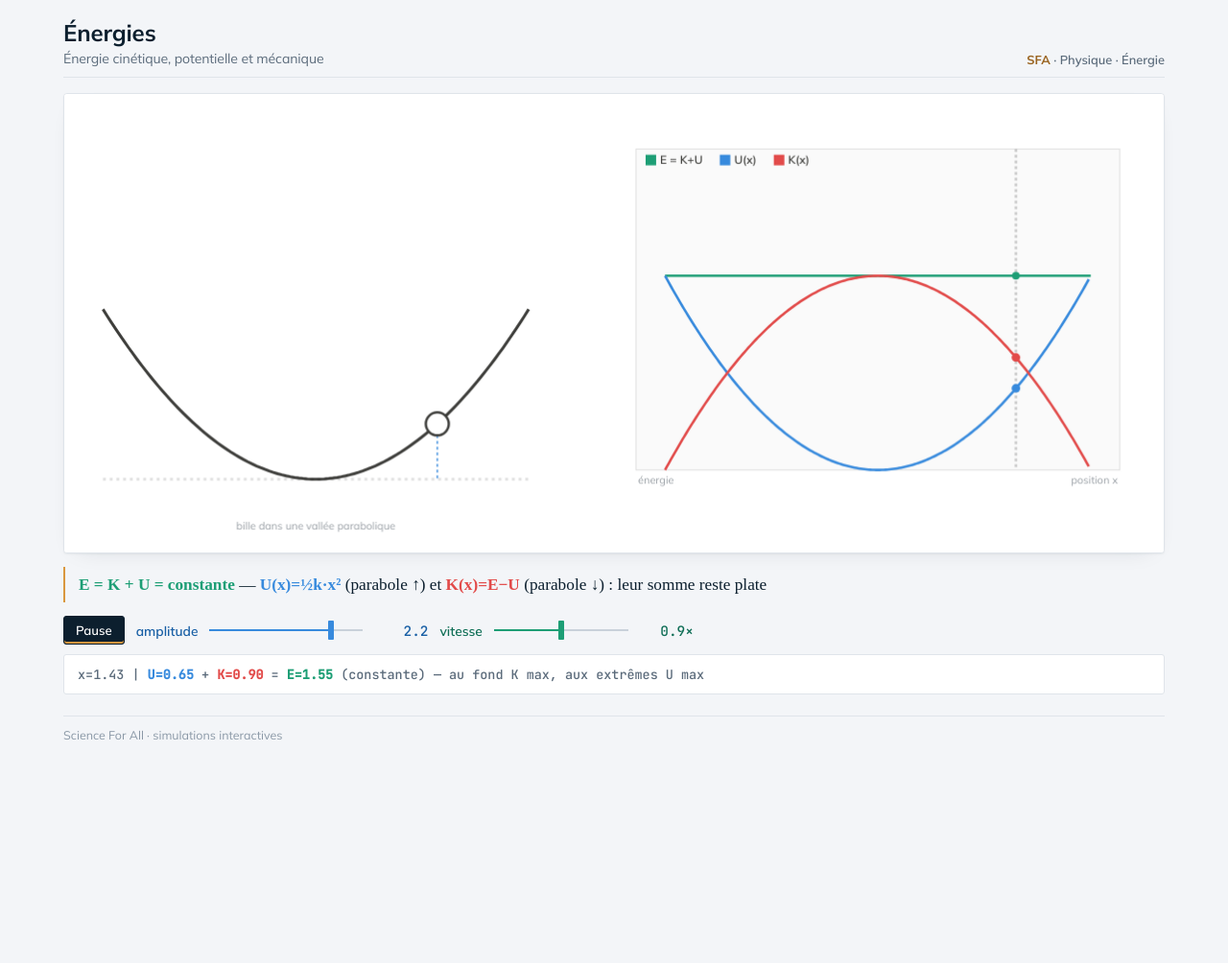
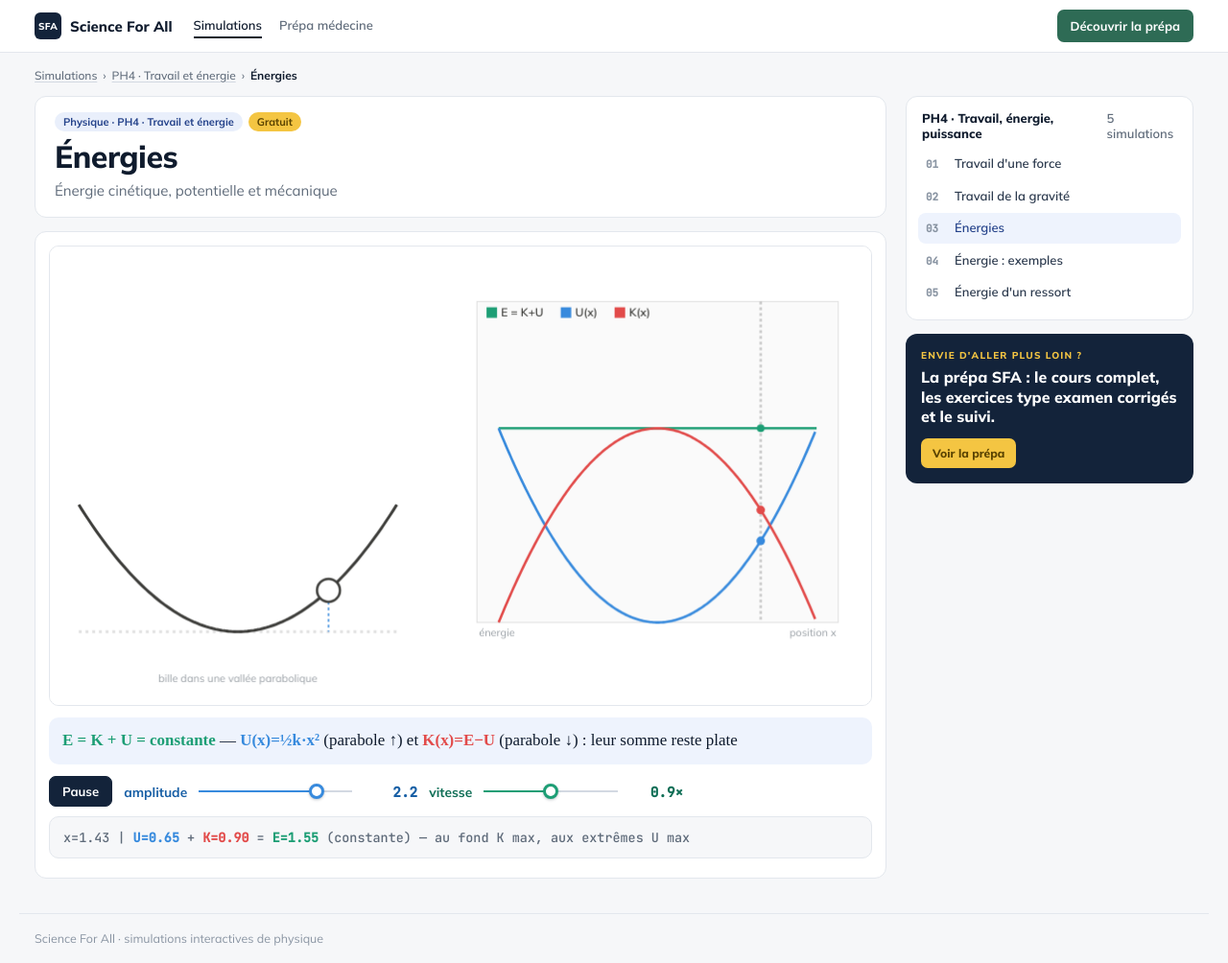
Before and after one commit to sfascienceforall-cell/-n-rgies, a plain HTML site: page index.html in a window 1280 px wide. Shown: the whole page at 96% size. Before the commit the page ends 808 px from the top, so only its background shows below. Drawn offline with Linux system fonts and the light colour scheme; a web font is replaced by a local one.

Commit message:
Nouveau thème SFA : navigation, chapitre ARES et simulations liées
La simulation adopte la charte du site (barre SFA, fil d'Ariane, carte titre,
colonne « simulations du chapitre » et encart prépa). La physique est inchangée.

Co-Authored-By: Claude Opus 5.5 <noreply@anthropic.com>
Claude-Session: https://claude.ai/code/session_01UjJnvVgWczg1QVyXVX4t97

```diff
--- a/index.html
+++ b/index.html
@@ -5,7 +5,7 @@
 <meta name="viewport" content="width=device-width, initial-scale=1">
 <title>Énergies · SFA</title>
 <link rel="preconnect" href="https://fonts.googleapis.com">
-<link rel="stylesheet" href="https://fonts.googleapis.com/css2?family=Mulish:wght@400;500;600;700&family=STIX+Two+Text:ital,wght@0,400;0,600;1,400&family=JetBrains+Mono:wght@500&display=swap">
+<link rel="stylesheet" href="https://fonts.googleapis.com/css2?family=Mulish:wght@400;500;600;700;800&family=STIX+Two+Text:ital,wght@0,400;0,600;1,400&family=JetBrains+Mono:wght@500&display=swap">
 </head>
 <body>
  <style>
@@ -22,45 +22,84 @@ canvas{display:block;border-radius:12px;border:1.5px solid #e8e8e8;touch-action:
 input[type=range]{flex:1;min-width:100px;}
 </style>
 <style id="sfa-kit">
-/* Kit SFA (clair) — plan blanc sur fond gris-bleu froid, encre bleu nuit, or en accent unique, réglages en règle graduée. */
-:root{--bg:#f3f5f8;--paper:#ffffff;--ink:#0c1f2e;--muted:#5b6b7b;--faint:#8a98a6;--rule:#dfe4ea;--rule2:#c9d1da;
-  --gold:#d9973f;--gold-ink:#9a6420;--press:#e9edf2;
+/* Kit SFA v2 — calqué sur la maquette des capsules gratuites : fond blanc, cartes à bord fin, encre bleu nuit,
+   bouton d'action vert, jaune réservé à « gratuit » et à la prépa. Mise en page : contenu + colonne latérale. */
+:root{--bg:#f6f7f9;--paper:#ffffff;--ink:#0f1b2d;--ink2:#2c3a4e;--muted:#5f6b7a;--faint:#8a95a3;--line:#e3e7ed;--line2:#d3d9e2;
+  --navy:#13233a;--navy2:#1d3354;--chip:#e9effb;--chip-ink:#24428a;--yellow:#f4c542;--yellow-ink:#5a4300;--green:#2e6b55;--green-h:#255a47;
+  --blue:#1e3f8f;--sel:#eef3fd;--rule:var(--line);--rule2:var(--line2);--press:#eef1f5;--gold:#f4c542;--gold-ink:#7a5b00;
   --f-ui:"Mulish",system-ui,-apple-system,"Segoe UI",sans-serif;--f-math:"STIX Two Text","Cambria Math",serif;
   --f-num:"JetBrains Mono",ui-monospace,monospace;color-scheme:light}
 html{background:var(--bg)}
-body{background:var(--bg)!important;color:var(--ink);font-family:var(--f-ui)!important;font-size:15px;line-height:1.5;
-  max-width:1180px;margin:0 auto!important;padding:20px 16px 32px!important}
-.sfa-head{display:flex;flex-wrap:wrap;align-items:flex-end;justify-content:space-between;gap:6px 24px;
-  border-bottom:1px solid var(--rule);padding-bottom:10px;margin-bottom:16px}
-.sfa-head h1{font:700 1.5rem/1.2 var(--f-ui);margin:0;letter-spacing:-.005em;text-wrap:balance}
-.sfa-head h1 small{display:block;font:400 .88rem var(--f-ui);color:var(--muted);margin-top:3px}
-.sfa-head .sfa-tag{font:600 .8rem var(--f-ui);color:var(--muted)}
-.sfa-head .sfa-tag b{color:var(--gold-ink);font-weight:700}
-select{font:500 .86rem var(--f-ui)!important;border:1px solid var(--rule2)!important;border-radius:3px!important;background:var(--paper)!important;color:var(--ink)!important;padding:5px 8px!important}
-.sfa-stage{border:1px solid var(--rule)!important;border-radius:4px!important;box-shadow:0 1px 2px rgba(12,31,46,.05),0 8px 24px -16px rgba(12,31,46,.18)}
-.sfa-stage canvas{border:0!important;box-shadow:none!important}
-canvas{background:var(--paper);border:1px solid var(--rule)!important;border-radius:4px!important;box-shadow:0 1px 2px rgba(12,31,46,.05),0 8px 24px -16px rgba(12,31,46,.18)}
+body{background:var(--bg)!important;color:var(--ink);font-family:var(--f-ui)!important;font-size:15px;line-height:1.5;margin:0!important;padding:0!important;max-width:none!important}
+a{color:inherit}
+/* barre du haut */
+.sfa-top{background:var(--paper);border-bottom:1px solid var(--line);position:sticky;top:env(safe-area-inset-top,0px);z-index:20}
+.sfa-top .in{max-width:1240px;margin:0 auto;padding:10px 16px;display:flex;align-items:center;gap:22px}
+.sfa-logo{display:flex;align-items:center;gap:9px;font:800 15px var(--f-ui);color:var(--ink);text-decoration:none;white-space:nowrap}
+.sfa-logo i{width:28px;height:28px;border-radius:6px;background:var(--navy);color:#fff;display:grid;place-items:center;font:800 10px var(--f-ui);font-style:normal;letter-spacing:.02em}
+.sfa-nav{display:flex;gap:18px;font:600 13px var(--f-ui);color:var(--muted)}
+.sfa-nav a{text-decoration:none;padding:4px 0;border-bottom:2px solid transparent}
+.sfa-nav a.on{color:var(--ink);border-bottom-color:var(--ink)}
+.sfa-cta{margin-left:auto;background:var(--green);color:#fff;font:700 13px var(--f-ui);padding:9px 14px;border-radius:7px;text-decoration:none;white-space:nowrap}
+.sfa-cta:hover{background:var(--green-h)}
+@media (max-width:720px){.sfa-nav{display:none}.sfa-cta{padding:8px 11px;font-size:12px}}
+/* page */
+.sfa-page{max-width:1240px;margin:0 auto;padding:14px 16px 36px}
+.sfa-crumbs{font:500 12px var(--f-ui);color:var(--muted);margin:2px 0 14px;display:flex;flex-wrap:wrap;gap:6px}
+.sfa-crumbs a{text-decoration:underline;text-underline-offset:2px;text-decoration-color:var(--line2)}
+.sfa-crumbs b{color:var(--ink);font-weight:700}
+.sfa-grid{display:grid;grid-template-columns:minmax(0,1fr) 300px;gap:20px;align-items:start}
+@media (max-width:980px){.sfa-grid{grid-template-columns:minmax(0,1fr)}}
+.sfa-titlecard{background:var(--paper);border:1px solid var(--line);border-radius:12px;padding:16px 20px;margin-bottom:14px}
+.sfa-chips{display:flex;flex-wrap:wrap;gap:6px;margin-bottom:8px}
+.sfa-chip{font:700 11px var(--f-ui);padding:3px 9px;border-radius:999px;background:var(--chip);color:var(--chip-ink)}
+.sfa-chip.free{background:var(--yellow);color:var(--yellow-ink)}
+.sfa-chip.hp{background:#f1eef9;color:#5a3fa0}
+.sfa-titlecard h1{font:800 clamp(1.5rem,2.6vw,2rem)/1.15 var(--f-ui);letter-spacing:-.015em;margin:0;text-wrap:balance}
+.sfa-titlecard p{margin:6px 0 0;color:var(--muted);max-width:70ch}
+.sfa-sim{background:var(--paper);border:1px solid var(--line);border-radius:12px;padding:14px;min-width:0}
+/* zone de simulation : le canevas et les scènes 3D prennent le style « lecteur » de la maquette */
+.sfa-sim canvas{background:#fff;border:1px solid var(--line)!important;border-radius:10px!important;box-shadow:none}
+.sfa-stage,.door-stage,.t-stage{border:1px solid var(--line)!important;border-radius:10px!important;box-shadow:none!important}
+.sfa-stage canvas,.door-stage canvas,.t-stage canvas{border:0!important;border-radius:0!important}
+/* contrôles */
 .row{gap:12px!important;margin:10px 0!important}
-.pill,.lbl,.tag{background:none!important;border:0!important;border-radius:0!important;padding:0!important;
-  font:600 .86rem var(--f-ui)!important;color:var(--muted);min-width:0}
-.val{background:none!important;border:0!important;border-radius:0!important;padding:0!important;
-  font:500 .9rem var(--f-num)!important;font-variant-numeric:tabular-nums;text-align:right}
-.btn{background:transparent!important;border:1px solid var(--rule2)!important;border-radius:3px!important;color:var(--muted)!important;
-  font:600 .82rem var(--f-ui)!important;padding:6px 12px!important;transition:color .15s,background .15s}
-.btn:hover{color:var(--ink)!important;background:var(--press)!important}
-.btn.on{background:var(--ink)!important;border-color:var(--ink)!important;color:#fff!important;box-shadow:inset 0 -2px 0 var(--gold)}
-.fml{background:transparent!important;border:0!important;border-left:2px solid var(--gold)!important;border-radius:0!important;
-  font:400 1.08rem/1.7 var(--f-math)!important;color:var(--ink);padding:4px 0 4px 14px!important;margin:14px 0!important}
-.info{background:var(--paper)!important;border:1px solid var(--rule)!important;border-radius:3px!important;
-  font:500 .84rem/1.8 var(--f-num)!important;color:var(--muted)!important;padding:8px 14px!important}
-input[type=range]{-webkit-appearance:none;appearance:none;height:24px;background:linear-gradient(var(--rule2),var(--rule2)) center/100% 2px no-repeat;cursor:pointer;--pc:var(--gold)}
-input[type=range]::-webkit-slider-runnable-track{height:2px;background:transparent}
-input[type=range]::-moz-range-track{height:2px;background:transparent}
-input[type=range]::-moz-range-progress{height:2px;background:var(--pc)}
-input[type=range]::-webkit-slider-thumb{-webkit-appearance:none;width:6px;height:20px;border-radius:1px;background:var(--pc);margin-top:-9px;border:0}
-input[type=range]::-moz-range-thumb{width:6px;height:20px;border-radius:1px;background:var(--pc);border:0}
-button:focus-visible,input:focus-visible{outline:2px solid var(--gold);outline-offset:3px}
-.sfa-foot{margin-top:22px;padding-top:10px;border-top:1px solid var(--rule);font-size:.78rem;color:var(--faint)}
+.pill,.lbl,.tag{background:none!important;border:0!important;border-radius:0!important;padding:0!important;font:700 .86rem var(--f-ui)!important;color:var(--ink2)}
+.pill{white-space:normal!important}
+.row input[type=range]{flex:1;min-width:110px}
+@media (max-width:520px){.row,div:has(>input[type=range]){flex-wrap:wrap!important}
+  .row>.pill:first-child,div:has(>input[type=range])>.pill:first-child{min-width:0!important;flex:1 1 100%}
+  input[type=range]{min-width:0!important}.val{min-width:0!important}}
+.val{background:none!important;border:0!important;border-radius:0!important;padding:0!important;font:600 .9rem var(--f-num)!important;font-variant-numeric:tabular-nums;text-align:right;color:var(--ink)}
+.btn{background:var(--paper)!important;border:1px solid var(--line2)!important;border-radius:7px!important;color:var(--ink2)!important;
+  font:700 .82rem var(--f-ui)!important;padding:7px 13px!important;transition:background .15s,border-color .15s;cursor:pointer}
+.btn:hover{background:var(--press)!important;border-color:var(--faint)!important}
+.btn.on{background:var(--navy)!important;border-color:var(--navy)!important;color:#fff!important;box-shadow:none}
+.fml{background:var(--sel)!important;border:0!important;border-radius:10px!important;font:400 1.06rem/1.7 var(--f-math)!important;color:var(--ink);padding:10px 14px!important;margin:12px 0!important}
+.info{background:var(--bg)!important;border:1px solid var(--line)!important;border-radius:10px!important;font:500 .84rem/1.8 var(--f-num)!important;color:var(--muted)!important;padding:9px 14px!important}
+select{font:600 .86rem var(--f-ui)!important;border:1px solid var(--line2)!important;border-radius:7px!important;background:var(--paper)!important;color:var(--ink)!important;padding:6px 8px!important}
+input[type=range]{-webkit-appearance:none;appearance:none;height:24px;background:linear-gradient(var(--line),var(--line)) center/100% 4px no-repeat;cursor:pointer;--pc:var(--blue)}
+input[type=range]::-webkit-slider-runnable-track{height:4px;background:transparent;border-radius:2px}
+input[type=range]::-moz-range-track{height:4px;background:transparent}
+input[type=range]::-moz-range-progress{height:4px;background:var(--pc);border-radius:2px}
+input[type=range]::-webkit-slider-thumb{-webkit-appearance:none;width:16px;height:16px;border-radius:50%;background:#fff;border:3px solid var(--pc);margin-top:-6px;box-shadow:0 1px 3px rgba(15,27,45,.25)}
+input[type=range]::-moz-range-thumb{width:12px;height:12px;border-radius:50%;background:#fff;border:3px solid var(--pc);box-shadow:0 1px 3px rgba(15,27,45,.25)}
+button:focus-visible,input:focus-visible,a:focus-visible{outline:2px solid var(--blue);outline-offset:3px}
+/* colonne latérale */
+.sfa-side{display:flex;flex-direction:column;gap:14px;min-width:0}
+.sfa-list{background:var(--paper);border:1px solid var(--line);border-radius:12px;padding:12px}
+.sfa-list h2{font:800 13px var(--f-ui);margin:2px 4px 8px;display:flex;justify-content:space-between;gap:8px}
+.sfa-list h2 span{font-weight:600;color:var(--muted)}
+.sfa-list ol{list-style:none;margin:0;padding:0;display:flex;flex-direction:column;gap:2px}
+.sfa-list a{display:grid;grid-template-columns:22px 1fr;gap:8px;align-items:baseline;padding:7px 8px;border-radius:8px;text-decoration:none;font:600 13px/1.35 var(--f-ui);color:var(--ink2)}
+.sfa-list a:hover{background:var(--press)}
+.sfa-list a.on{background:var(--sel);color:var(--chip-ink)}
+.sfa-list a i{font:600 11px var(--f-num);font-style:normal;color:var(--faint)}
+.sfa-promo{background:var(--navy);color:#fff;border-radius:12px;padding:16px}
+.sfa-promo small{display:block;font:800 10px var(--f-ui);letter-spacing:.12em;text-transform:uppercase;color:var(--yellow);margin-bottom:6px}
+.sfa-promo b{display:block;font:800 16px/1.3 var(--f-ui);margin-bottom:12px}
+.sfa-promo a{display:inline-block;background:var(--yellow);color:var(--yellow-ink);font:800 12px var(--f-ui);padding:8px 12px;border-radius:7px;text-decoration:none}
+.sfa-foot{max-width:1240px;margin:0 auto;padding:16px;border-top:1px solid var(--line);font-size:.78rem;color:var(--faint)}
 @media (prefers-reduced-motion:reduce){*{transition:none!important}}
 </style>
 <script>
@@ -93,7 +132,15 @@ new MutationObserver(ms=>ms.forEach(m=>{if(m.target.classList&&m.target.classLis
   .observe(document.body,{subtree:true,attributes:true,attributeFilter:['style']});
 });
 </script>
-<header class="sfa-head"><h1>Énergies<small>Énergie cinétique, potentielle et mécanique</small></h1><span class="sfa-tag"><b>SFA</b> · Physique · Énergie</span></header>
+<header class="sfa-top"><div class="in">
+  <a class="sfa-logo" href="https://sfascienceforall-cell.github.io/simulations/"><i>SFA</i>Science For All</a>
+  <nav class="sfa-nav"><a class="on" href="https://sfascienceforall-cell.github.io/simulations/">Simulations</a><a href="#">Prépa médecine</a></nav>
+  <a class="sfa-cta" href="#">Découvrir la prépa</a></div></header>
+<div class="sfa-page">
+<nav class="sfa-crumbs" aria-label="Fil d'Ariane"><a href="https://sfascienceforall-cell.github.io/simulations/">Simulations</a>›<a href="https://sfascienceforall-cell.github.io/simulations/#PH4">PH4 · Travail et énergie</a>›<b>Énergies</b></nav>
+<div class="sfa-grid"><main style="min-width:0">
+<div class="sfa-titlecard"><div class="sfa-chips"><span class="sfa-chip">Physique · PH4 · Travail et énergie</span><span class="sfa-chip free">Gratuit</span></div><h1>Énergies</h1><p>Énergie cinétique, potentielle et mécanique</p></div>
+<section class="sfa-sim">
 
 
 
@@ -171,6 +218,11 @@ function draw(){syncSize();ctx.clearRect(0,0,W,H);ctx.fillStyle='#fff';ctx.fillR
   requestAnimationFrame(draw);}
 draw();
 </script>
-<footer class="sfa-foot">Science For All · simulations interactives</footer>
+</section></main>
+<aside class="sfa-side">
+  <div class="sfa-list"><h2>PH4 · Travail, énergie, puissance<span>5 simulations</span></h2><ol><li><a href="https://sfascienceforall-cell.github.io/Travil/"><i>01</i>Travail d&#x27;une force</a></li><li><a href="https://sfascienceforall-cell.github.io/Travail-gravite/"><i>02</i>Travail de la gravité</a></li><li><a class="on" aria-current="page" href="https://sfascienceforall-cell.github.io/-n-rgies/"><i>03</i>Énergies</a></li><li><a href="https://sfascienceforall-cell.github.io/energie-exemples/"><i>04</i>Énergie : exemples</a></li><li><a href="https://sfascienceforall-cell.github.io/energie_ressort/"><i>05</i>Énergie d&#x27;un ressort</a></li></ol></div>
+  <div class="sfa-promo"><small>Envie d'aller plus loin ?</small><b>La prépa SFA : le cours complet, les exercices type examen corrigés et le suivi.</b><a href="#">Voir la prépa</a></div>
+</aside></div></div>
+<footer class="sfa-foot">Science For All · simulations interactives de physique</footer>
 </body>
 </html>
```
